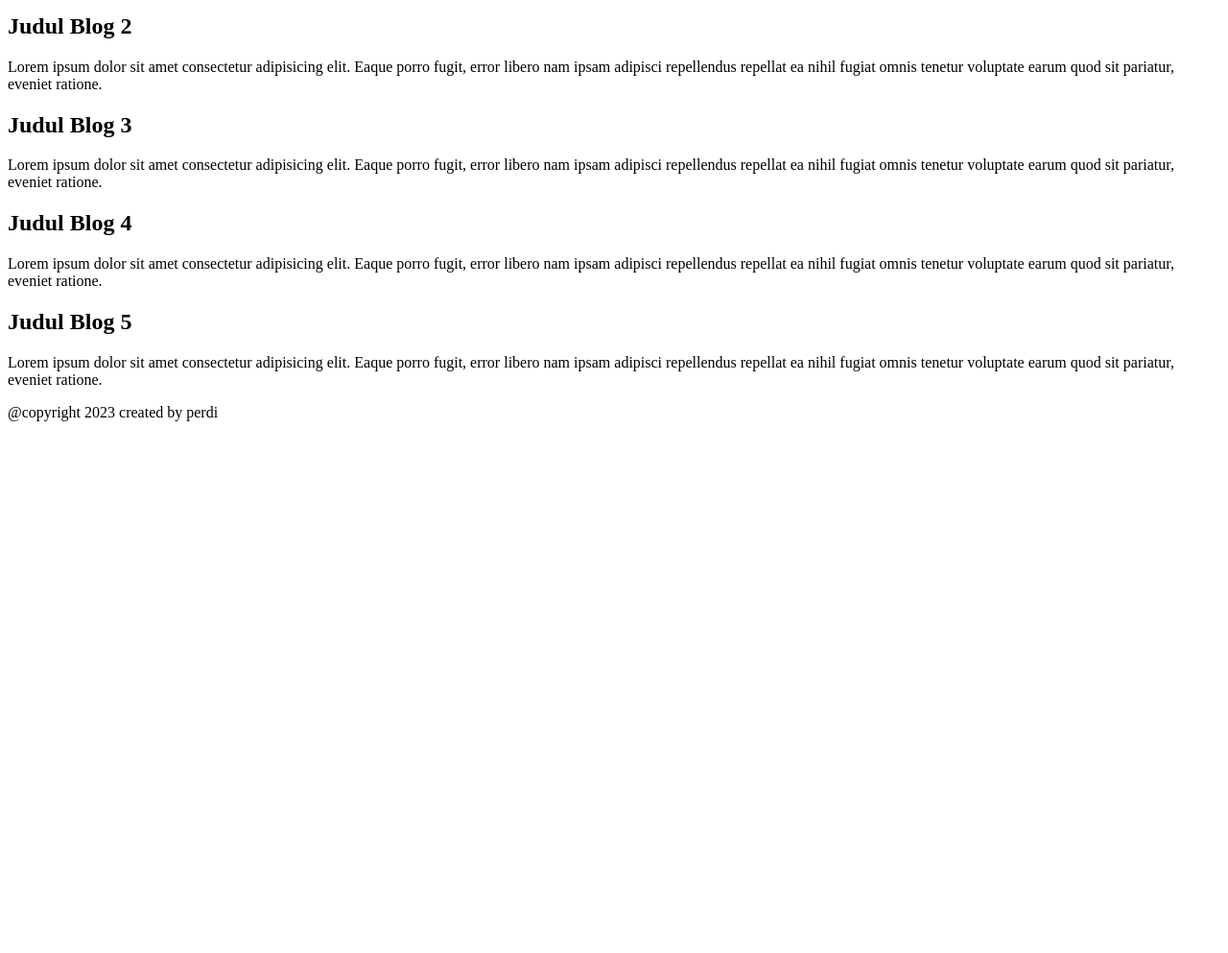
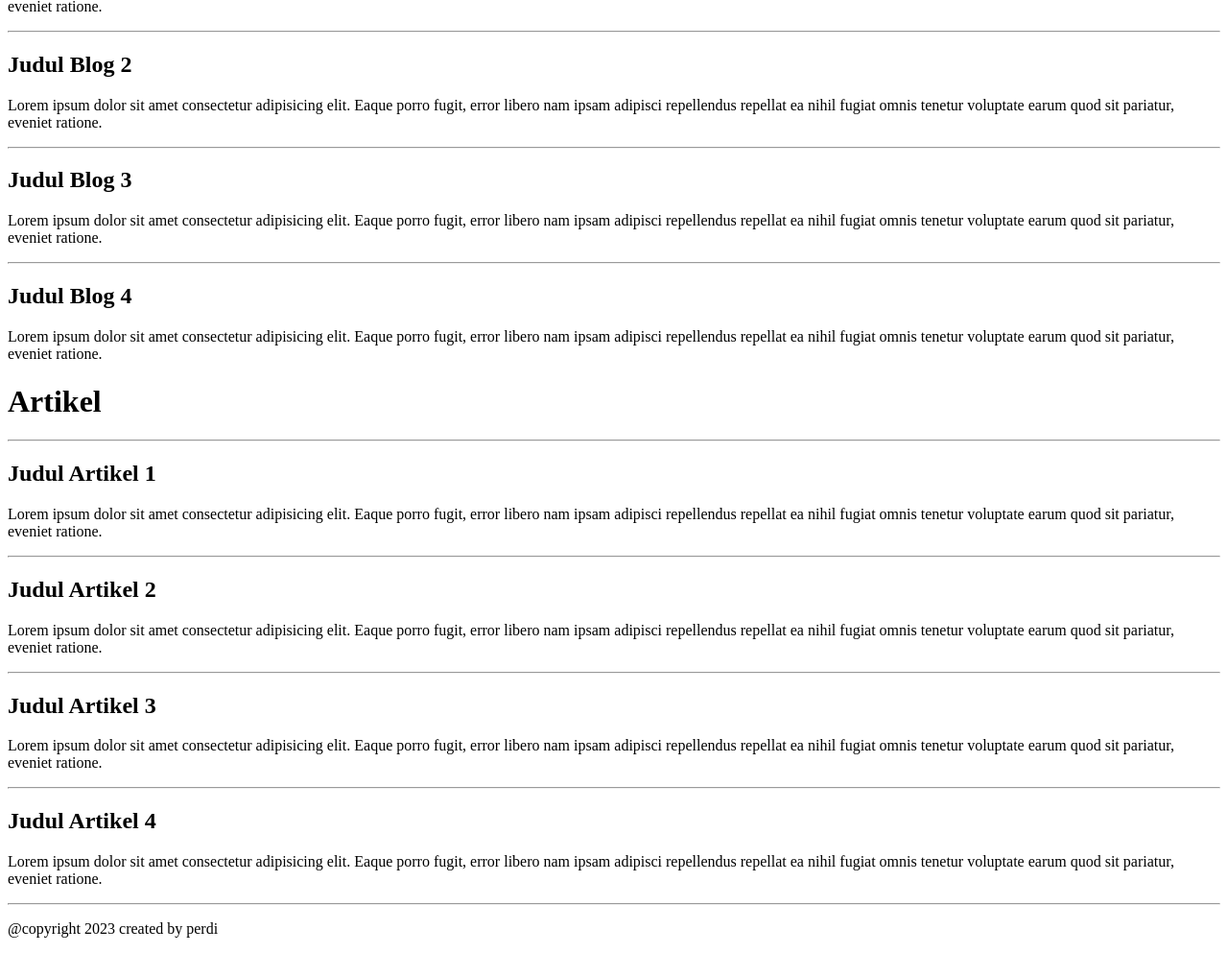
Before and after one commit to perdiDev/pengmas-infor-uh, a plain HTML site: page blog.html in a window 1280 px wide. Shown: the part 205-1198 px from the top of the page at 96% size. Before the commit the page ends 800 px from the top, so only its background shows below. Drawn offline with Linux system fonts and the light colour scheme.

Commit message:
memperbaiki format

```diff
--- a/blog.html
+++ b/blog.html
@@ -1,10 +1,12 @@
 <!DOCTYPE html>
 <html lang="en">
+
 <head>
     <meta charset="UTF-8">
     <meta name="viewport" content="width=device-width, initial-scale=1.0">
     <title>Home</title>
 </head>
+
 <body>
     <div id="navbar">
         <a href="/">Home</a>
@@ -15,29 +17,59 @@
         <hr />
     </div>
     <h1>Blog</h1>
+    <hr>
     <div>
         <h2>Judul Blog 1</h2>
-            <p>Lorem ipsum dolor sit amet consectetur adipisicing elit. Eaque porro fugit, error libero nam ipsam adipisci repellendus repellat ea nihil fugiat omnis tenetur voluptate earum quod sit pariatur, eveniet ratione.</p>
+        <p>Lorem ipsum dolor sit amet consectetur adipisicing elit. Eaque porro fugit, error libero nam ipsam adipisci
+            repellendus repellat ea nihil fugiat omnis tenetur voluptate earum quod sit pariatur, eveniet ratione.</p>
     </div>
+    <hr>
     <div>
         <h2>Judul Blog 2</h2>
-            <p>Lorem ipsum dolor sit amet consectetur adipisicing elit. Eaque porro fugit, error libero nam ipsam adipisci repellendus repellat ea nihil fugiat omnis tenetur voluptate earum quod sit pariatur, eveniet ratione.</p>
+        <p>Lorem ipsum dolor sit amet consectetur adipisicing elit. Eaque porro fugit, error libero nam ipsam adipisci
+            repellendus repellat ea nihil fugiat omnis tenetur voluptate earum quod sit pariatur, eveniet ratione.</p>
     </div>
+    <hr>
     <div>
         <h2>Judul Blog 3</h2>
-            <p>Lorem ipsum dolor sit amet consectetur adipisicing elit. Eaque porro fugit, error libero nam ipsam adipisci repellendus repellat ea nihil fugiat omnis tenetur voluptate earum quod sit pariatur, eveniet ratione.</p>
+        <p>Lorem ipsum dolor sit amet consectetur adipisicing elit. Eaque porro fugit, error libero nam ipsam adipisci
+            repellendus repellat ea nihil fugiat omnis tenetur voluptate earum quod sit pariatur, eveniet ratione.</p>
     </div>
+    <hr>
     <div>
         <h2>Judul Blog 4</h2>
-            <p>Lorem ipsum dolor sit amet consectetur adipisicing elit. Eaque porro fugit, error libero nam ipsam adipisci repellendus repellat ea nihil fugiat omnis tenetur voluptate earum quod sit pariatur, eveniet ratione.</p>
+        <p>Lorem ipsum dolor sit amet consectetur adipisicing elit. Eaque porro fugit, error libero nam ipsam adipisci
+            repellendus repellat ea nihil fugiat omnis tenetur voluptate earum quod sit pariatur, eveniet ratione.</p>
     </div>
+
+    <h1 id="artikel">Artikel</h1>
+    <hr>
     <div>
-            <h2>Judul Blog 5</h2>
-            <p>Lorem ipsum dolor sit amet consectetur adipisicing elit. Eaque porro fugit, error libero nam ipsam adipisci repellendus repellat ea nihil fugiat omnis tenetur voluptate earum quod sit pariatur, eveniet ratione.</p>
+        <h2>Judul Artikel 1</h2>
+        <p>Lorem ipsum dolor sit amet consectetur adipisicing elit. Eaque porro fugit, error libero nam ipsam adipisci
+            repellendus repellat ea nihil fugiat omnis tenetur voluptate earum quod sit pariatur, eveniet ratione.</p>
     </div>
-        <d
+    <hr>
+    <div>
+        <h2>Judul Artikel 2</h2>
+        <p>Lorem ipsum dolor sit amet consectetur adipisicing elit. Eaque porro fugit, error libero nam ipsam adipisci
+            repellendus repellat ea nihil fugiat omnis tenetur voluptate earum quod sit pariatur, eveniet ratione.</p>
+    </div>
+    <hr>
+    <div>
+        <h2>Judul Artikel 3</h2>
+        <p>Lorem ipsum dolor sit amet consectetur adipisicing elit. Eaque porro fugit, error libero nam ipsam adipisci
+            repellendus repellat ea nihil fugiat omnis tenetur voluptate earum quod sit pariatur, eveniet ratione.</p>
+    </div>
+    <hr>
+    <div>
+        <h2>Judul Artikel 4</h2>
+        <p>Lorem ipsum dolor sit amet consectetur adipisicing elit. Eaque porro fugit, error libero nam ipsam adipisci
+            repellendus repellat ea nihil fugiat omnis tenetur voluptate earum quod sit pariatur, eveniet ratione.</p>
+    </div>
+
     <hr />
     <p>@copyright 2023 created by perdi</p>
+</body>
 
-</body>
 </html>
```
Also changed, not shown: index.html (+18 -7 lines), kontak.html (+10 -5 lines). Lines whose indentation alone changed are shown as unchanged.
